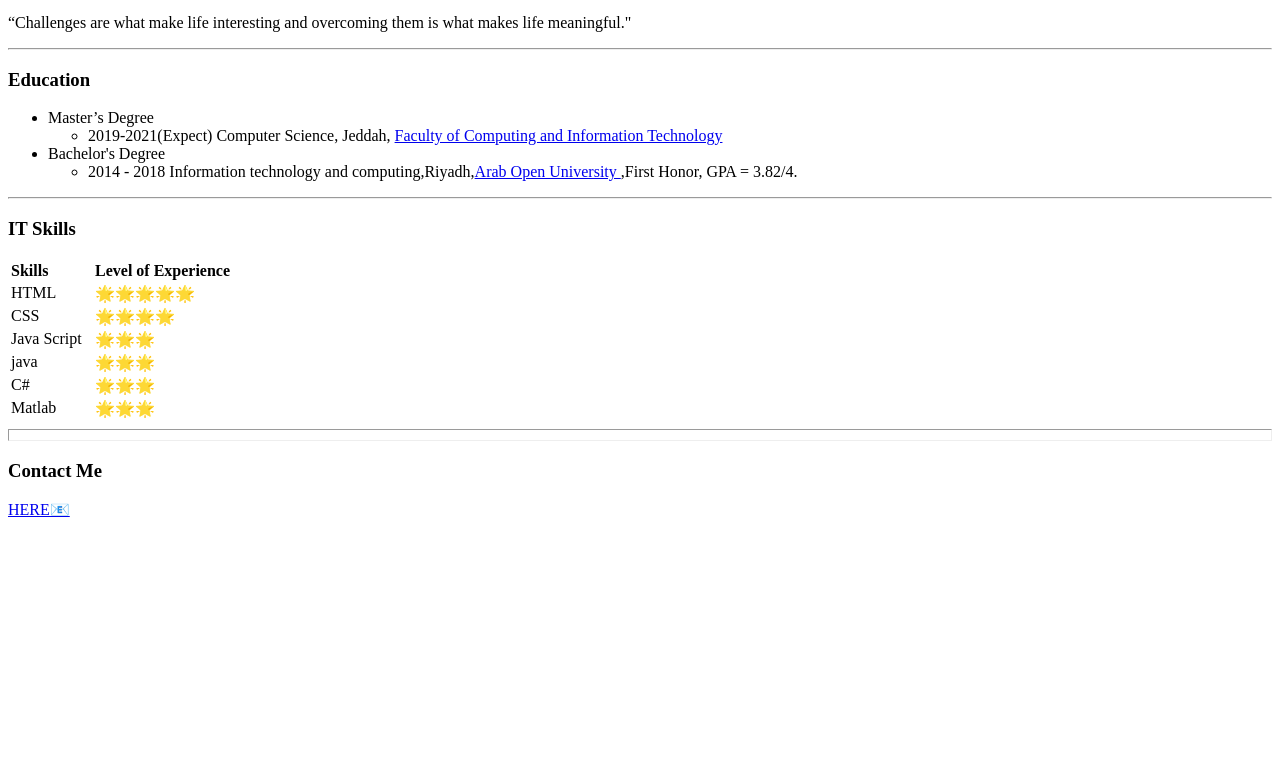
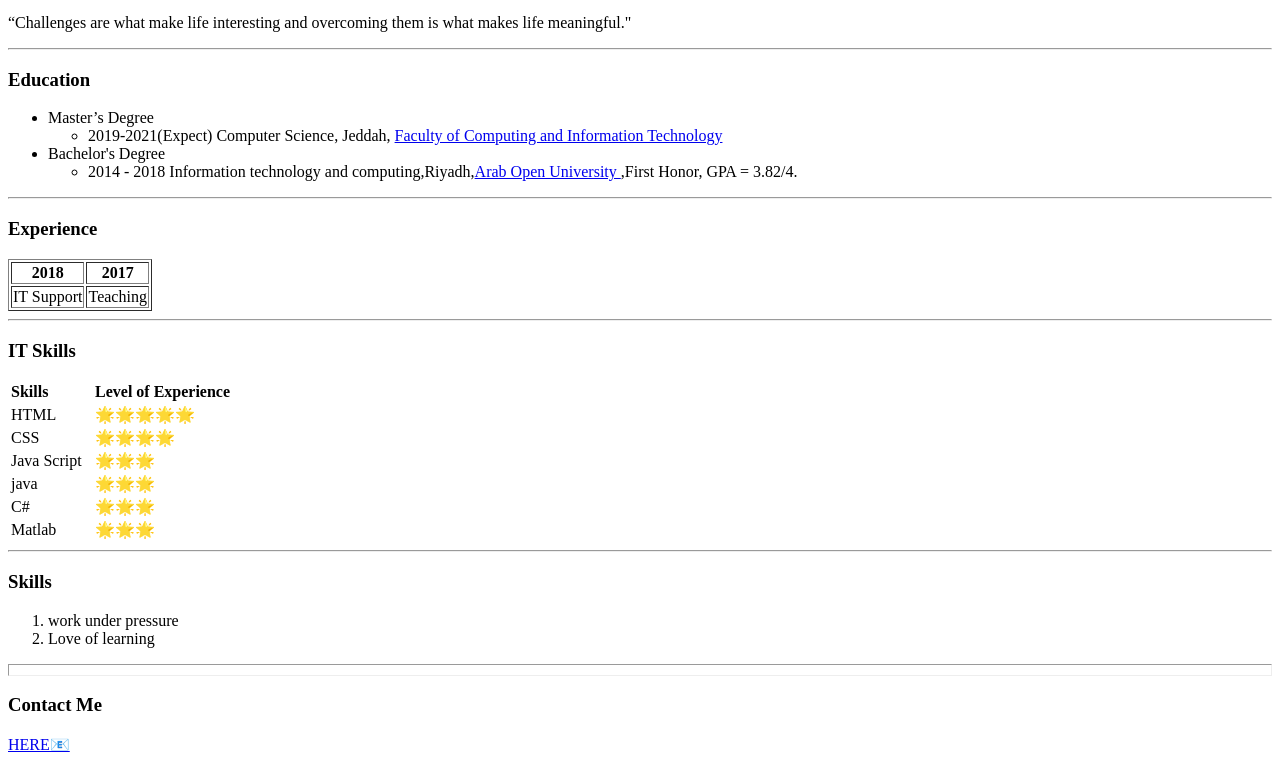
Before and after one commit to Yasmin-esm/Web-Development, a plain HTML site: page index.html.html in a window 1280 px wide. Shown: the part 382-1144 px from the top of the page. Before the commit the page ends 909 px from the top, so only its background shows below. Drawn offline with Linux system fonts and the light colour scheme.

Commit message:
Update index.html.html

```diff
--- a/index.html.html
+++ b/index.html.html
@@ -3,11 +3,8 @@
 
 <head>
   <meta charset="utf-8">
-  <meta name="description" content=“A personal website for Yasmin Esmaiel">
+  <meta name="description" content="A personal website for Yasmin Esmaiel">
 
-  <meta name="CV" content=“Author, Computer ">
-
-<meta name=" author" content=“Hala />
   <title>Yasmin CV 📰 </title>
 </head>
 
@@ -69,6 +66,22 @@
 
   </ul>
 
+  <hr size=2 />
+  <h3>Experience</h3>
+  <table>
+    <table border="1">
+        <tr>
+      <th>2018</th>
+      <th>2017</th>
+    </tr>
+    <tr>
+      <td>IT Support</td>
+      <td>Teaching </td>
+    </tr>
+      </table>
+
+
+
 
 
   <hr size=2 />
@@ -124,7 +137,13 @@
     </tbody>
   </table>
 
+  <hr size=2 />
+  <h3>Skills</h3>
 
+      <ol>
+        <li>work under pressure</li>
+        <li>Love of learning</li>
+      </ol>
 
 
   <!--
```
